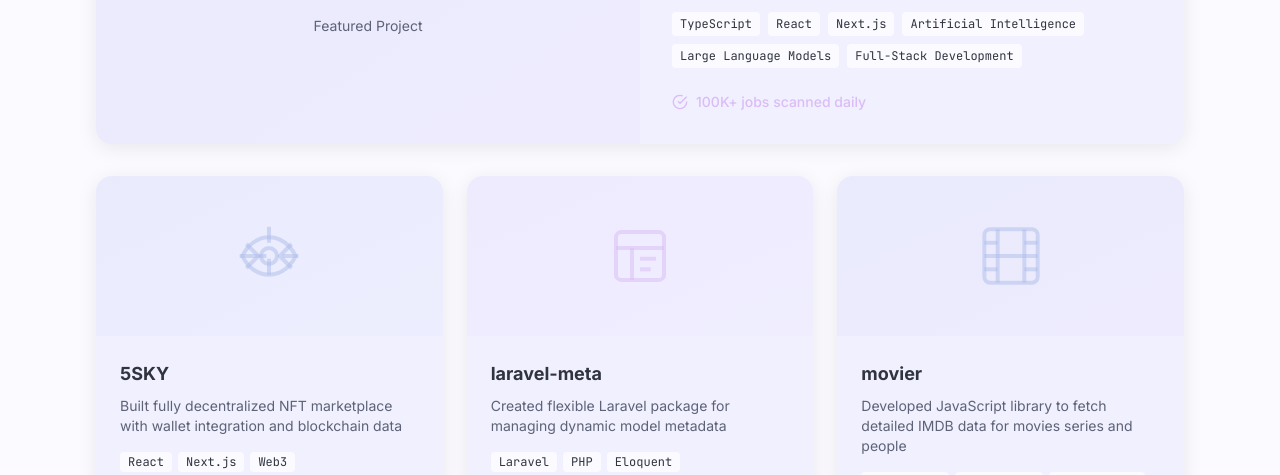
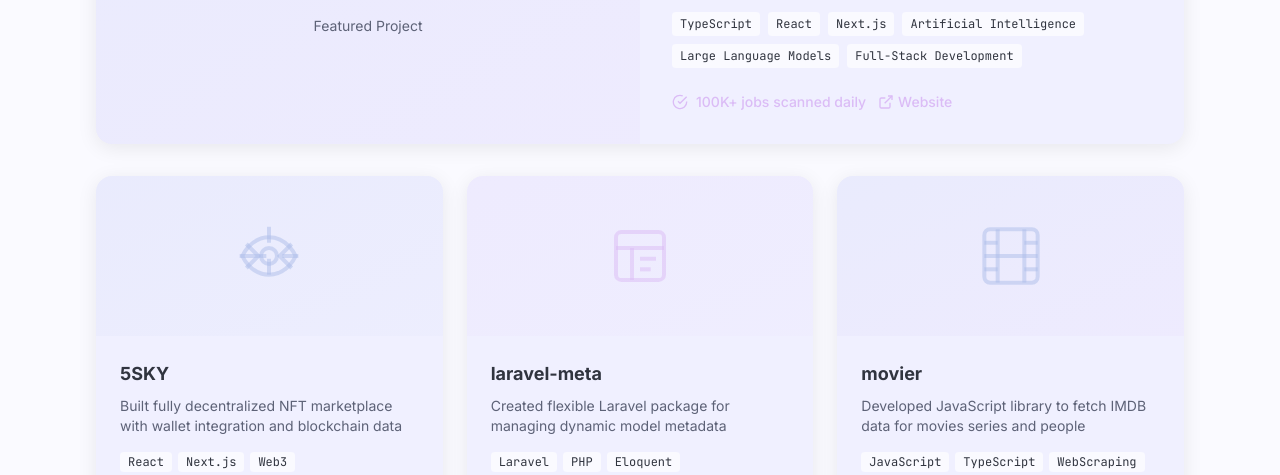
Before and after one commit to Zoha/personal-website, a website built with Vite: page index.html in a window 1280 px wide. Shown: the part 4340-4815 px from the top of the page. Built offline with nearby package versions, Linux system fonts and the light colour scheme.

Commit message:
fix links

```diff
--- a/index.html
+++ b/index.html
@@ -1161,6 +1161,7 @@
                     >Full-Stack Development</span
                   >
                 </div>
+                <div class="flex gap-3 items-center">
                   <div
                     class="flex items-center gap-2 text-sm text-accent font-medium"
                   >
@@ -1174,6 +1175,28 @@
                       <path d="M22 11.08V12a10 10 0 1 1-5.93-9.14" />
                       <polyline points="22 4 12 14.01 9 11.01" /></svg
                     ><span>100K+ jobs scanned daily</span>
+                  </div>
+                  <div class="flex gap-4">
+                    <a
+                      href="https://5sky.org"
+                      target="_blank"
+                      rel="noopener noreferrer"
+                      class="text-accent hover:underline text-sm font-medium flex items-center gap-1"
+                      ><svg
+                        class="w-4 h-4"
+                        viewBox="0 0 24 24"
+                        fill="none"
+                        stroke="currentColor"
+                        stroke-width="2"
+                      >
+                        <path
+                          d="M18 13v6a2 2 0 0 1-2 2H5a2 2 0 0 1-2-2V8a2 2 0 0 1 2-2h6"
+                        />
+                        <polyline points="15 3 21 3 21 9" />
+                        <line x1="10" y1="14" x2="21" y2="3" /></svg
+                      >Website</a
+                    >
+                  </div>
                 </div>
               </div>
             </div>
@@ -1231,7 +1254,7 @@
                       />
                       <polyline points="15 3 21 3 21 9" />
                       <line x1="10" y1="14" x2="21" y2="3" /></svg
-                    >Demo</a
+                    >Website</a
                   >
                 </div>
               </div>
@@ -1321,8 +1344,8 @@
               <div class="p-6">
                 <h3 class="font-bold text-lg mb-2">movier</h3>
                 <p class="text-text-light text-sm mb-4">
-                  Developed JavaScript library to fetch detailed IMDB data for
-                  movies series and people
+                  Developed JavaScript library to fetch IMDB data for movies
+                  series and people
                 </p>
                 <div class="flex flex-wrap gap-1.5 mb-4">
                   <span class="px-2 py-0.5 bg-bg text-xs rounded font-mono"
```
Lines whose indentation alone changed are shown as unchanged.
